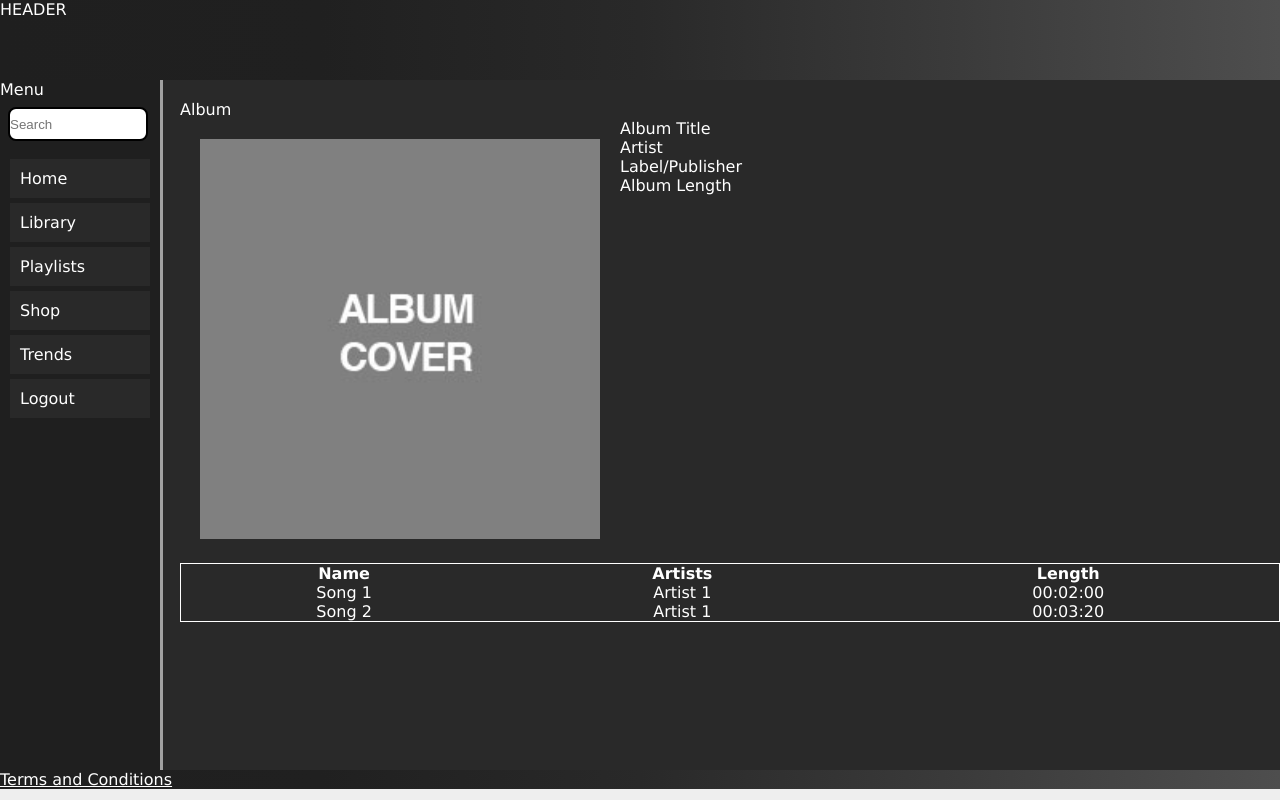
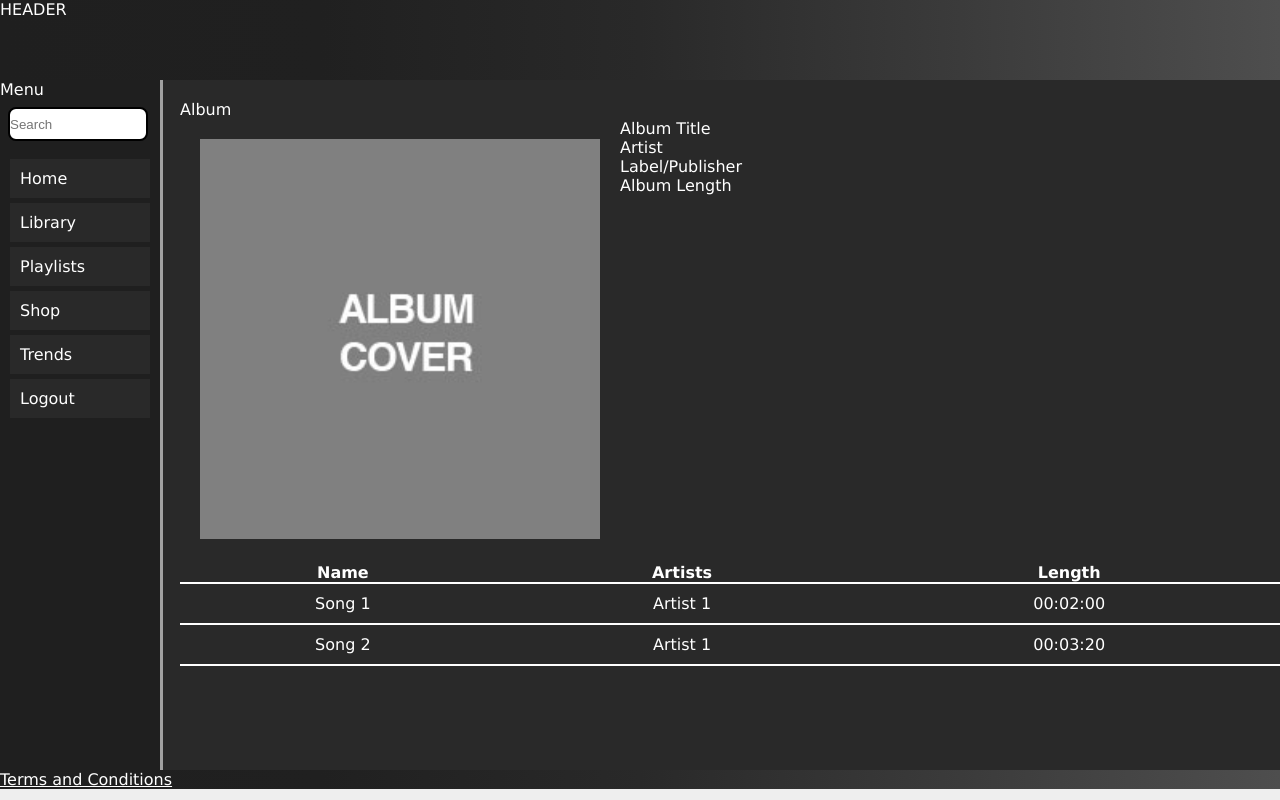
Before and after one commit to Niklas-Mezynski/fontys-prj1-2020-group-prj-2020-09, a PHP site: page /album.html in a window 1280 px wide. Run offline with PHP 8.4, Linux system fonts and the light colour scheme.

Commit message:
Album songlist

```diff
--- a/implementation/album.html
+++ b/implementation/album.html
@@ -42,17 +42,17 @@
                     <p>Album Length</p>
 
                 <table id = "songlist">
-                    <tr>
+                    <tr id="header">
                       <th>Name</th>
                       <th>Artists</th>
                       <th>Length</th>
                     </tr>
-                    <tr>
+                    <tr id="song">
                       <td>Song 1</td>
                       <td>Artist 1</td>
                       <td>00:02:00</td>
                     </tr>
-                    <tr>
+                    <tr id="song">
                       <td>Song 2</td>
                       <td>Artist 1</td>
                       <td>00:03:20</td>
--- a/implementation/css/main.css
+++ b/implementation/css/main.css
@@ -95,8 +95,21 @@ table#songlist {
 	margin-top: 20px;
 	width: 100%;
 	border-collapse: collapse;
-	border: 1px solid rgb(255, 255, 255);
 	text-align: center;
+}
+
+table#songlist td {
+	padding-top: 10px;
+	padding-bottom: 10px;
+
+}
+
+table#songlist tr {
+	border-bottom: 2px solid white;
+}
+
+tr#song:hover {
+	background-color:#f5f5f53a;
 }
 
 img#cover {
```
